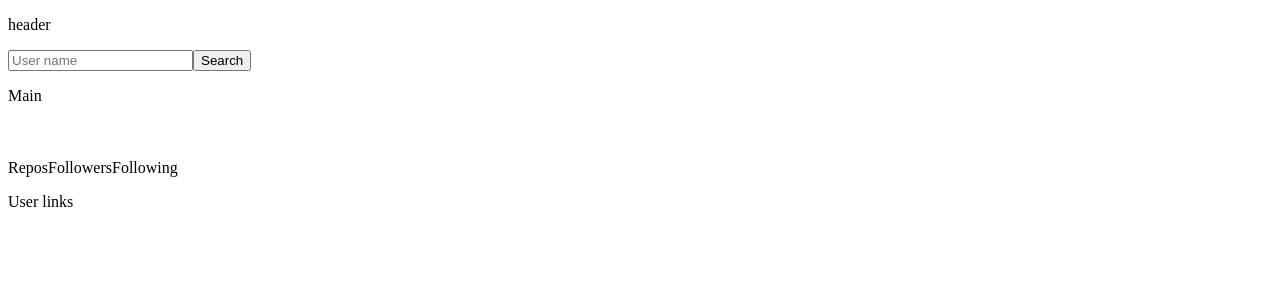
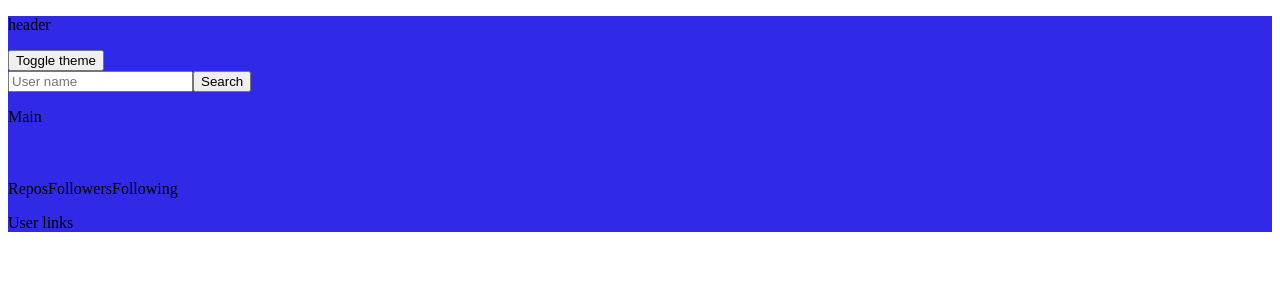
Before and after one commit to devjoppe/github-user-search-app, a React (Vite) app: page / in a window 1280 px wide. Shown: the top 300 px of the page. Built offline with nearby package versions, Linux system fonts and the light colour scheme.

Commit message:
Switcher between light and dark mode concept done. Button in the Header and sending mode to App.tsx to switch the root and data-theme

```diff
--- a/src/App.tsx
+++ b/src/App.tsx
@@ -5,17 +5,23 @@ import {useState} from "react";
 function App() {
 
     const [userData, setUserData] = useState({})
+    const [theme, setTheme] = useState('light')
 
     const userResult = (result:object) => {
         setUserData(result)
     }
 
+    const toggleTheme = () => {
+        setTheme(theme === 'light' ? 'dark' : 'light')
+    }
+
+    console.log("Theme:", theme)
     console.log("User data from App: ", userData)
 
     return (
-        <div className="wrapper">
-            <Header searchResult={userResult} />
-            <Main profileData={userData}/>
+        <div className="wrapper" data-theme={theme}>
+            <Header searchResult={userResult} onToggleTheme={toggleTheme}/>
+            <Main profileData={userData} />
         </div>
     )
 }
--- a/src/assets/style/css/style.css
+++ b/src/assets/style/css/style.css
@@ -1 +1 @@
-body{background:green}
+:root{--primary-color:#302AE6}[data-theme=dark]{--primary-color:#9A97F3;color:green}.wrapper{background:var(--primary-color)}
--- a/src/assets/style/scss/_config.scss
+++ b/src/assets/style/scss/_config.scss
@@ -1,3 +1,16 @@
-body {
-  background: green;
+:root {
+--primary-color: #302AE6;
 }
+
+[data-theme="dark"] {
+  --primary-color: #9A97F3;
+  color: green;
+}
+
+[data-theme="light"] {
+  $primary-color: grey;
+}
+
+.wrapper {
+  background: var(--primary-color)
+}
--- a/src/main.tsx
+++ b/src/main.tsx
@@ -1,6 +1,7 @@
 import React from 'react'
 import ReactDOM from 'react-dom/client'
 import App from './App.tsx'
+import './assets/style/css/style.css'
 
 ReactDOM.createRoot(document.getElementById('root') as HTMLElement).render(
   <React.StrictMode>
--- a/src/sections/Header.tsx
+++ b/src/sections/Header.tsx
@@ -1,12 +1,13 @@
 import Search from "../components/Search.tsx"
 import GitHubUser from "../api/api.tsx";
+import {useState} from "react";
 
 // Type for header props.
 interface headerProps {
-    searchResult: (data:object ) => void
+    searchResult: (data:object ) => void,
+    onToggleTheme: () => void
 }
-
-const Header = ({searchResult}:headerProps) => {
+const Header = ({searchResult, onToggleTheme}:headerProps) => {
 
     const handleSearch = async (query:string) => {
         try {
@@ -18,9 +19,18 @@ const Header = ({searchResult}:headerProps) => {
         }
     }
 
+    const [theme, setTheme] = useState('light')
+    const toggleTheme = () => {
+        setTheme(theme === 'light' ? 'dark' : 'light')
+        onToggleTheme()
+    }
+
+    console.log("Header Theme: ", theme)
+
     return(
         <div>
             <p>header</p>
+            <button onClick={toggleTheme}>Toggle theme</button>
             <Search onSearch={handleSearch} />
         </div>
     )
```
